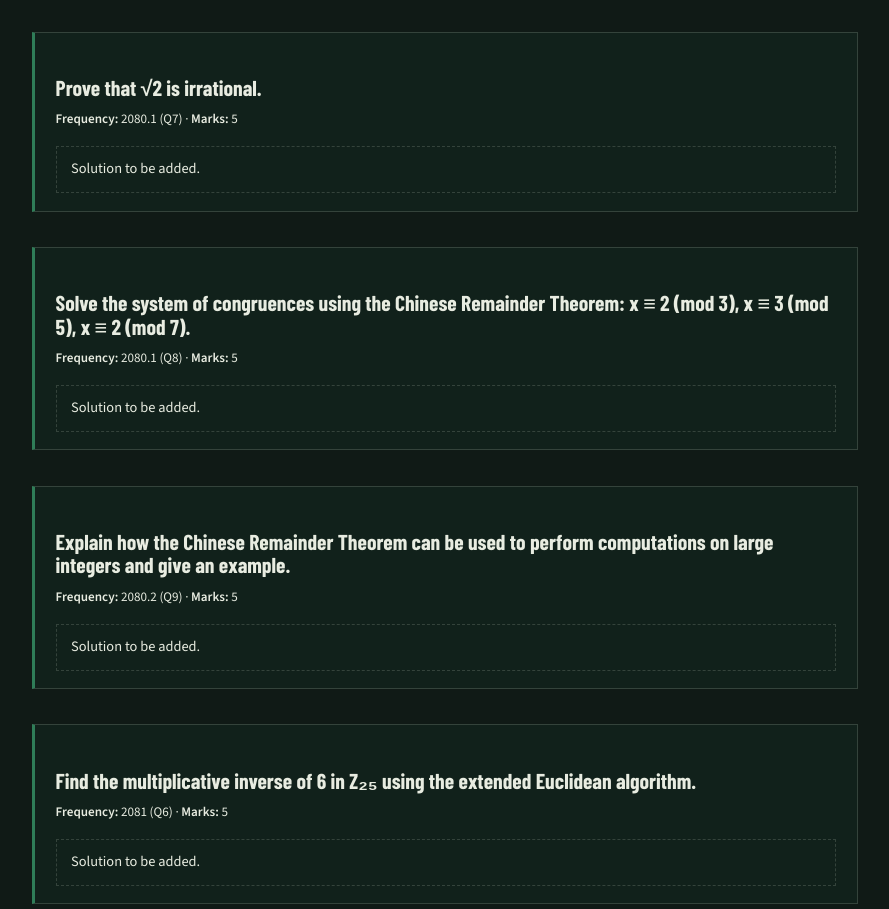
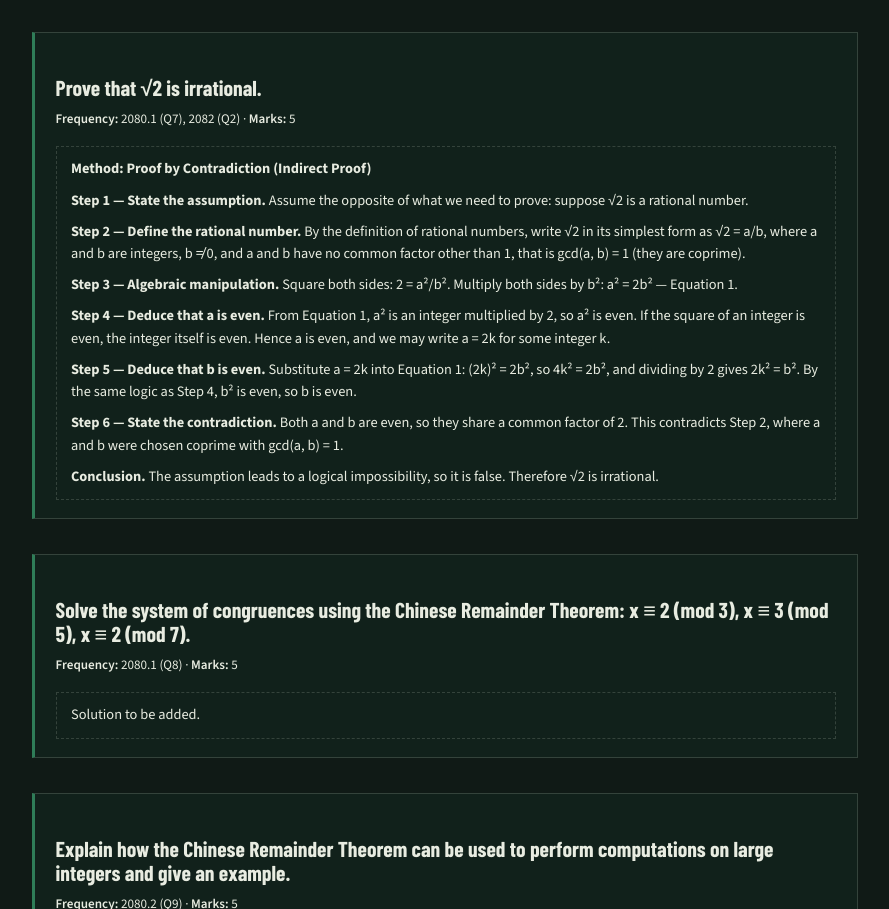
Before and after one commit to miyonlama/classroom-notes, a plain HTML site: page notes/discrete/iq-number-theory.html in a window 1280 px wide. Shown: the part 1179-2088 px from the top of the page, without its empty margins (345-1234 px from the left). Drawn offline with Linux system fonts and the light colour scheme.

Commit message:
content: fill irrationality proof answer

```diff
--- a/assets/css/lecture-notes.css
+++ b/assets/css/lecture-notes.css
@@ -462,6 +462,8 @@ html[data-theme="study"] .projector-wash {
   border: 1px dashed var(--line); color: var(--chalk-dim); font-size: 0.9rem;
 }
 .iq-solution p { margin: 0; }
+.iq-solution[data-solution="done"] { color: var(--chalk); }
+.iq-solution[data-solution="done"] p + p { margin-top: 0.55rem; }
 
 /* Structured topic notes */
 .bool-true { color: var(--bool-true); font-weight: 600; }
--- a/notes/discrete/iq-number-theory.html
+++ b/notes/discrete/iq-number-theory.html
@@ -75,8 +75,17 @@
         </article>
         <article class="iq-card">
           <h3 class="iq-question">Prove that √2 is irrational.</h3>
-          <p class="iq-meta"><b>Frequency:</b> 2080.1 (Q7) &middot; <b>Marks:</b> 5</p>
-          <div class="iq-solution" data-solution="pending"><p>Solution to be added.</p></div>
+          <p class="iq-meta"><b>Frequency:</b> 2080.1 (Q7), 2082 (Q2) &middot; <b>Marks:</b> 5</p>
+          <div class="iq-solution" data-solution="done">
+            <p><b>Method: Proof by Contradiction (Indirect Proof)</b></p>
+            <p><b>Step 1 — State the assumption.</b> Assume the opposite of what we need to prove: suppose √2 is a rational number.</p>
+            <p><b>Step 2 — Define the rational number.</b> By the definition of rational numbers, write √2 in its simplest form as √2 = a/b, where a and b are integers, b ≠ 0, and a and b have no common factor other than 1, that is gcd(a, b) = 1 (they are coprime).</p>
+            <p><b>Step 3 — Algebraic manipulation.</b> Square both sides: 2 = a²/b². Multiply both sides by b²: a² = 2b² — Equation 1.</p>
+            <p><b>Step 4 — Deduce that a is even.</b> From Equation 1, a² is an integer multiplied by 2, so a² is even. If the square of an integer is even, the integer itself is even. Hence a is even, and we may write a = 2k for some integer k.</p>
+            <p><b>Step 5 — Deduce that b is even.</b> Substitute a = 2k into Equation 1: (2k)² = 2b², so 4k² = 2b², and dividing by 2 gives 2k² = b². By the same logic as Step 4, b² is even, so b is even.</p>
+            <p><b>Step 6 — State the contradiction.</b> Both a and b are even, so they share a common factor of 2. This contradicts Step 2, where a and b were chosen coprime with gcd(a, b) = 1.</p>
+            <p><b>Conclusion.</b> The assumption leads to a logical impossibility, so it is false. Therefore √2 is irrational.</p>
+          </div>
         </article>
         <article class="iq-card">
           <h3 class="iq-question">Solve the system of congruences using the Chinese Remainder Theorem: x ≡ 2 (mod 3), x ≡ 3 (mod 5), x ≡ 2 (mod 7).</h3>
```
Also changed, not shown: tests/important-questions.test.js (+29 -3 lines).
